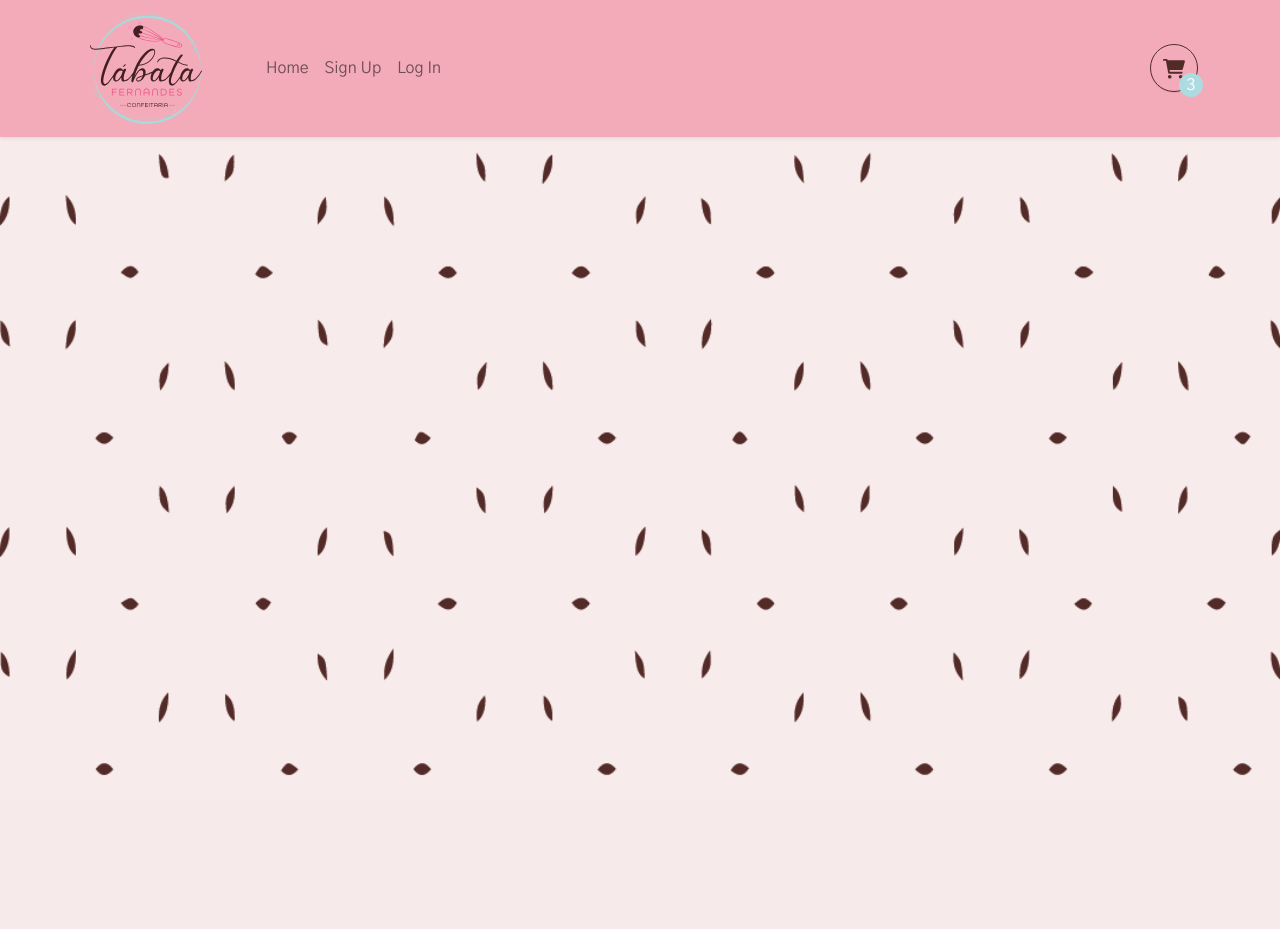
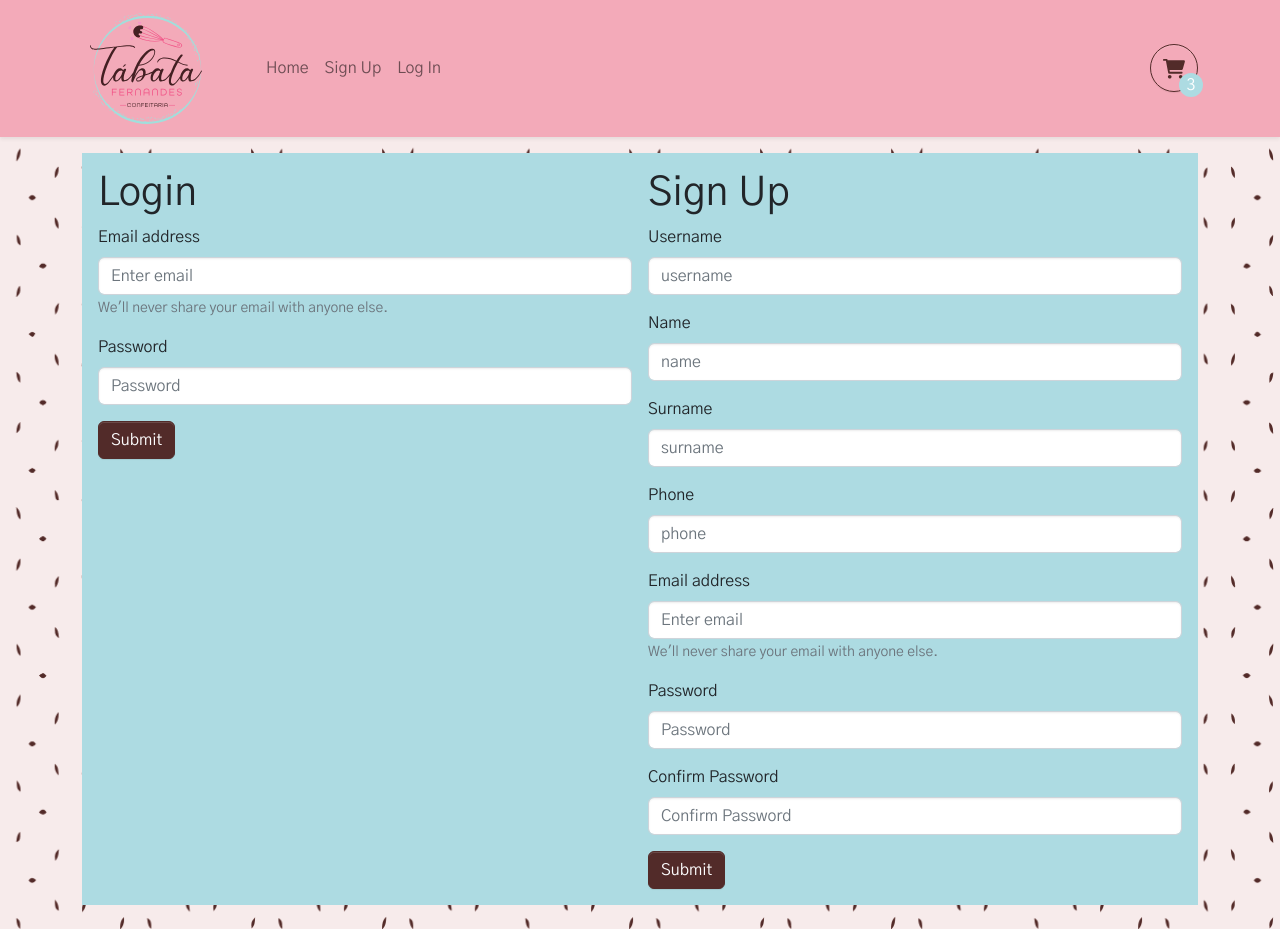
Before and after one commit to S-Carlos-Teixeira/pastry-fe, a React (Vite) app: page /login in a window 1280 px wide. Before the commit the page ends 800 px from the top, so only its background shows below. Built offline with nearby package versions, Linux system fonts and the light colour scheme; no server answers.

Commit message:
SignupLogin component type error

```diff
--- a/scss/style.scss
+++ b/scss/style.scss
@@ -24,9 +24,9 @@ header{
 }
 
 body{
-  background-image: url(../assets/img/stories1.png);
+  background-image: url(../assets/img/stories.png);
   background-color: $lavander-blush;
-  background-size: cover;
-  background-position: center, center;
-  background-repeat: no-repeat;
+  background-size: contain;
+  // background-position: center, center;
+
 }
--- a/src/App.tsx
+++ b/src/App.tsx
@@ -6,7 +6,7 @@ import { baseUrl } from './config'
 import Home from './components/Home'
 import Navbar from "./components/Navbar"
 // import Signup from "./components/Signup"
-// import Login from "./components/Login"
+import SignUpLogin from "./components/SignupLogin"
 import { IUser } from './interfaces/user'
 // import AddProduct from "./components/AddProduct"
 // import ShowProduct from "./components/ShowProduct"
@@ -41,7 +41,7 @@ function App() {
           <Routes>
             <Route path="/" element={<Home />} />
             {/* <Route path="/signup" element={<Signup />} /> */}
-            {/* <Route path="/login" element={<Login fetchUser={fetchUser} />} /> */}
+            <Route path="/login" element={<SignUpLogin fetchUser={fetchUser} />} />
             {/* <Route path="/product/:productId" element={<ShowProduct user={user} setUser={setUser}/>} /> */}
             {/* <Route path="/addproduct" element={<AddProduct />} /> */}
             {/* <Route path="/seller/signup" element={<SellerSignup />} /> */}
--- a/src/components/Product.tsx
+++ b/src/components/Product.tsx
@@ -4,10 +4,10 @@ import { IProduct } from '../interfaces/product'
 import { formatCurrency } from '../utility/currencyFormater'
 
 function Product({ id, name, description, price, images, isHome }: IProduct) {
-  const quantity = 0
+  const quantity = 1
   return (
     <Card className="">
-      <Link to={`/product/${id}`} className="">
+
         <Card.Img
           src={images[0]?.image_url}
           alt={name}
@@ -15,7 +15,7 @@ function Product({ id, name, description, price, images, isHome }: IProduct) {
           height="200px"
           style={{ objectFit: 'cover' }}
         />
-      </Link>
+
       <Card.Body className="d-flex flex-column bg-secondary" >
         <Card.Title className="d-flex justify-content-between align-items-baseline mb-4">
           <span className="fs-2">{name}</span>
--- /dev/null
+++ b/src/components/SignupLogin.tsx
@@ -0,0 +1,206 @@
+import axios from 'axios'
+import { ChangeEvent, SyntheticEvent, useState } from 'react'
+import { Col, Container, Row } from 'react-bootstrap'
+import Button from 'react-bootstrap/Button'
+import Form from 'react-bootstrap/Form'
+import { useNavigate } from 'react-router-dom'
+import { baseUrl } from '../config'
+import { IUser } from '../interfaces/user'
+
+function SignUpLogin({ fetchUser }: { fetchUser: Function }) {
+
+  const navigate = useNavigate()
+
+  const [formDataLogin, setFormDataLogin] = useState<Partial<IUser>>({
+    email: '',
+    password: ''
+  })
+
+  const [formDataSignup, setFormDataSignup] = useState<Partial<IUser>>({
+    username: '',
+    name: '',
+    surname: '',
+    phone: '',
+    email: '',
+    password: '',
+    confirm_password: ''
+  })
+
+  const [errorMessage, setErrorMessage] = useState('')
+
+  async function handleSubmitLogin(e: SyntheticEvent) {
+    e.preventDefault()
+    try {
+      const { data } = await axios.post(`${baseUrl}/login`, formDataLogin)
+      const token: string = data.token
+      localStorage.setItem('token', token)
+      fetchUser()
+      navigate('/')
+    } catch (err: any) {
+      setErrorMessage(err.response.data.message)
+    }
+  }
+
+  async function handleSubmitSignup(e: SyntheticEvent) {
+    e.preventDefault()
+    try {
+      if (formDataSignup.password !== formDataSignup.confirm_password) {
+        setErrorMessage('Passwords do not match')
+        return
+      }
+      await axios.post(`${baseUrl}/signup`, formDataSignup)
+      // console.log(resp);
+
+    } catch (err: any) {
+      setErrorMessage(err.response.data.message)
+    }
+  }
+
+  function handleChangeLogin(event: ChangeEvent<HTMLInputElement>): void {
+    const newFormDataLogin = structuredClone(formDataLogin)
+
+    newFormDataLogin [event.target.name] = event.target.value
+
+    type T = typeof newFormDataLogin
+    console.log(newFormDataLogin)
+
+    setFormDataLogin(newFormDataLogin)
+    setErrorMessage('')
+  }
+
+  function handleChangeSignup(event: ChangeEvent<HTMLInputElement>): void {
+    const newFormDataSignup: Partial<IUser> = structuredClone(formDataSignup)
+    newFormDataSignup[event.currentTarget.name] = event.currentTarget.value
+
+
+    console.log(newFormDataSignup)
+
+    setFormDataSignup(newFormDataSignup)
+    setErrorMessage('')
+  }
+  return (
+    <Container className="bg-secondary p-3 ">
+      <Row xs={1} sm={1} md={1} lg={2} className="g-3">
+        <Col>
+          <h1>Login</h1>
+          <Form onSubmit={handleSubmitLogin}>
+            <Form.Group className="mb-3" controlId="formLoginEmail">
+              <Form.Label>Email address</Form.Label>
+              <Form.Control
+                type="email"
+                placeholder="Enter email"
+                onChange={handleChangeLogin}
+                value={formDataLogin.email}
+                name="email"
+              />
+              <Form.Text className="text-muted">
+                We'll never share your email with anyone else.
+              </Form.Text>
+            </Form.Group>
+
+            <Form.Group className="mb-3" controlId="formLoginPassword">
+              <Form.Label>Password</Form.Label>
+              <Form.Control
+                type="password"
+                placeholder="Password"
+                onChange={handleChangeLogin}
+                value={formDataLogin.password}
+                name="password"
+              />
+            </Form.Group>
+            <Button variant="primary" type="submit">
+              Submit
+            </Button>
+          </Form>
+        </Col>
+        <Col>
+          <h1>Sign Up</h1>
+          <Form onSubmit={handleSubmitSignup}>
+            <Form.Group className="mb-3" controlId="formSignupUsername">
+              <Form.Label>Username</Form.Label>
+              <Form.Control
+                type="text"
+                placeholder="username"
+                onChange={handleChangeSignup}
+                value={formDataSignup.username}
+                name="username"
+              />
+            </Form.Group>
+            <Form.Group className="mb-3" controlId="formSignupName">
+              <Form.Label>Name</Form.Label>
+              <Form.Control
+                type="text"
+                placeholder="name"
+                onChange={handleChangeSignup}
+                value={formDataSignup.name}
+                name="name"
+              />
+            </Form.Group>
+            <Form.Group className="mb-3" controlId="formSignupSurname">
+              <Form.Label>Surname</Form.Label>
+              <Form.Control
+                type="text"
+                placeholder="surname"
+                onChange={handleChangeSignup}
+                value={formDataSignup.surname}
+                name="surname"
+              />
+            </Form.Group>
+            <Form.Group className="mb-3" controlId="formSignupPhone">
+              <Form.Label>Phone</Form.Label>
+              <Form.Control
+                type="text"
+                placeholder="phone"
+                onChange={handleChangeSignup}
+                value={formDataSignup.phone}
+                name="phone"
+              />
+            </Form.Group>
+            <Form.Group className="mb-3" controlId="formSignupEmail">
+              <Form.Label>Email address</Form.Label>
+              <Form.Control
+                type="email"
+                placeholder="Enter email"
+                onChange={handleChangeSignup}
+                value={formDataSignup.email}
+                name="email"
+              />
+              <Form.Text className="text-muted">
+                We'll never share your email with anyone else.
+              </Form.Text>
+            </Form.Group>
+            <Form.Group className="mb-3" controlId="formSignupPassword">
+              <Form.Label>Password</Form.Label>
+              <Form.Control
+                type="password"
+                placeholder="Password"
+                onChange={handleChangeSignup}
+                value={formDataSignup.password}
+                name="password"
+              />
+              <Form.Text className="text-muted">
+                {errorMessage}
+              </Form.Text>
+            </Form.Group>
+
+            <Form.Group className="mb-3" controlId="formSignupConfirmPassword">
+              <Form.Label>Confirm Password</Form.Label>
+              <Form.Control
+                type="password"
+                placeholder="Confirm Password"
+                onChange={handleChangeSignup}
+                value={formDataSignup.confirm_password}
+                name="confirm_password"
+              />
+            </Form.Group>
+            <Button variant="primary" type="submit">
+              Submit
+            </Button>
+          </Form>
+        </Col>
+      </Row>
+    </Container>
+  )
+}
+
+export default SignUpLogin
--- a/src/interfaces/user.ts
+++ b/src/interfaces/user.ts
@@ -5,6 +5,7 @@ export interface IUser {
   phone: string,
   email: string,
   password: string,
+  confirm_password: string,
   role_id: number,
   id: number
 }
```
Also changed, not shown: assets/img/stories.png (added).
